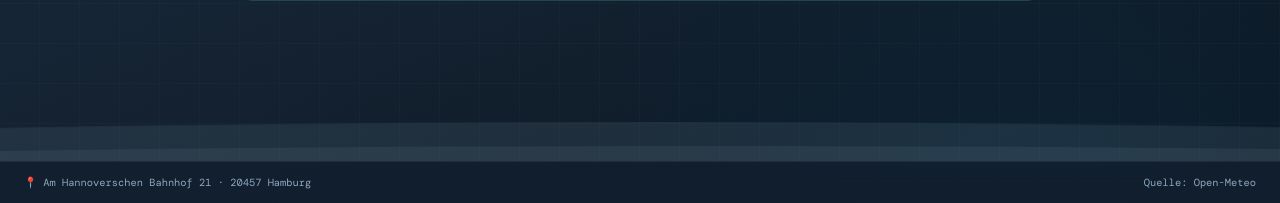
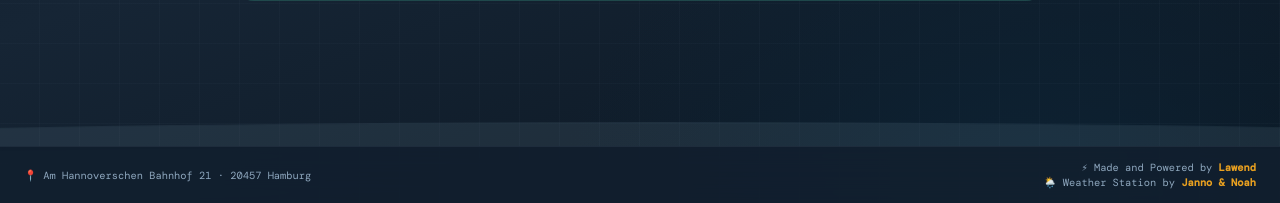
Before and after one commit to lawendkyr/Schul-Wetter-Station, a Flask app: page / in a window 1280 px wide. Shown: the part 597-800 px from the top of the page. Run offline with Flask 3, Linux system fonts and the light colour scheme; data that the repository does not hold is empty; parts of the project's set-up code (start-up, migrations or seed data) failed here and were passed over; some web fonts are replaced.

Commit message:
Made by ...

```diff
--- a/templates/index.html
+++ b/templates/index.html
@@ -80,7 +80,6 @@
            background: var(--green); margin-right: 6px; animation: pulse 2s ease-in-out infinite; }
     @keyframes pulse { 0%,100%{opacity:1} 50%{opacity:.3} }
 
-    /* ── Abschnitt Labels ── */
     .section-badge {
       display: inline-flex; align-items: center; gap: 10px;
       font-family: 'Bebas Neue', sans-serif;
@@ -109,7 +108,6 @@
     .official .badge-dot { background: var(--amber); box-shadow: 0 0 8px var(--amber); animation: pulse 2s ease-in-out infinite; }
     .sensor .badge-dot   { background: var(--green);  box-shadow: 0 0 8px var(--green);  animation: pulse 2s ease-in-out infinite; }
 
-    /* ── Offizielle Wetterkarte ── */
     .current-card {
       background: var(--card-bg); backdrop-filter: blur(16px);
       border: 1px solid rgba(232,160,32,.15); border-radius: 20px;
@@ -142,7 +140,6 @@
     }
     .stat-chip strong { color: var(--white); font-weight: 500; }
 
-    /* ── Sensor Karte ── */
     .sensor-card {
       background: var(--card-bg); backdrop-filter: blur(16px);
       border: 1px solid rgba(61,220,132,.15); border-radius: 20px;
@@ -215,6 +212,7 @@
       font-family: 'DM Mono', monospace; font-size: .62rem; color: var(--fog);
       margin-top: 8px; display: flex; flex-direction: column; gap: 2px;
     }
+
     footer {
       position: fixed; bottom: 0; left: 0; right: 0; z-index: 3;
       padding: 14px 24px;
@@ -225,6 +223,15 @@
     }
     footer a { color: var(--fog); text-decoration: none; }
     footer a:hover { color: var(--mist); }
+    .footer-credits {
+      display: flex;
+      flex-direction: column;
+      align-items: flex-end;
+      gap: 2px;
+      font-size: .65rem;
+    }
+    .footer-credits strong { color: var(--amber); }
+
     @media (max-width: 480px) {
       .page { padding: 28px 16px 100px; }
       header { flex-direction: column; align-items: flex-start; gap: 12px; }
@@ -255,7 +262,6 @@
   <div class="error-box">⚠ Offizielle Wetterdaten konnten nicht geladen werden.<br><small>{{ error }}</small></div>
   {% elif current %}
 
-  <!-- ── Offizielle Wetterdaten ── -->
   <div class="section-badge official">
     <span class="badge-dot"></span>
     Offizielle Wetterdaten
@@ -273,10 +279,8 @@
       <div class="stat-chip">🌧️ Niederschlag <strong>{{ current.precip }} mm</strong></div>
     </div>
   </div>
-
   {% endif %}
 
-  <!-- ── CHC Sensor Daten ── -->
   <div class="section-badge sensor">
     <span class="badge-dot"></span>
     Wetterbedingungen CHC
@@ -332,7 +336,10 @@
 
 <footer>
   <span>📍 Am Hannoverschen Bahnhof 21 · 20457 Hamburg</span>
-  <span>Quelle: <a href="https://open-meteo.com" target="_blank">Open-Meteo</a></span>
+  <div class="footer-credits">
+    <span>⚡ Made and Powered by <strong>Lawend</strong></span>
+    <span>🌦️ Weather Station by <strong>Janno & Noah</strong></span>
+  </div>
 </footer>
 
 <script>
@@ -348,11 +355,11 @@
           return;
         }
         const s = data[0];
-        document.getElementById('val-temp').textContent      = s.temperature + '°C';
-        document.getElementById('val-humidity').textContent  = s.humidity + '%';
-        document.getElementById('val-air').textContent       = s.air_quality;
-        document.getElementById('val-air-raw').textContent   = s.air_quality_raw;
-        document.getElementById('val-uv').textContent        = s.uv_index;
+        document.getElementById('val-temp').textContent     = s.temperature + '°C';
+        document.getElementById('val-humidity').textContent = s.humidity + '%';
+        document.getElementById('val-air').textContent      = s.air_quality;
+        document.getElementById('val-air-raw').textContent  = s.air_quality_raw;
+        document.getElementById('val-uv').textContent       = s.uv_index;
         document.getElementById('sensor-timestamp').textContent = s.timestamp;
         document.querySelectorAll('.sensor-item').forEach(i => i.classList.remove('updating'));
       })
```
